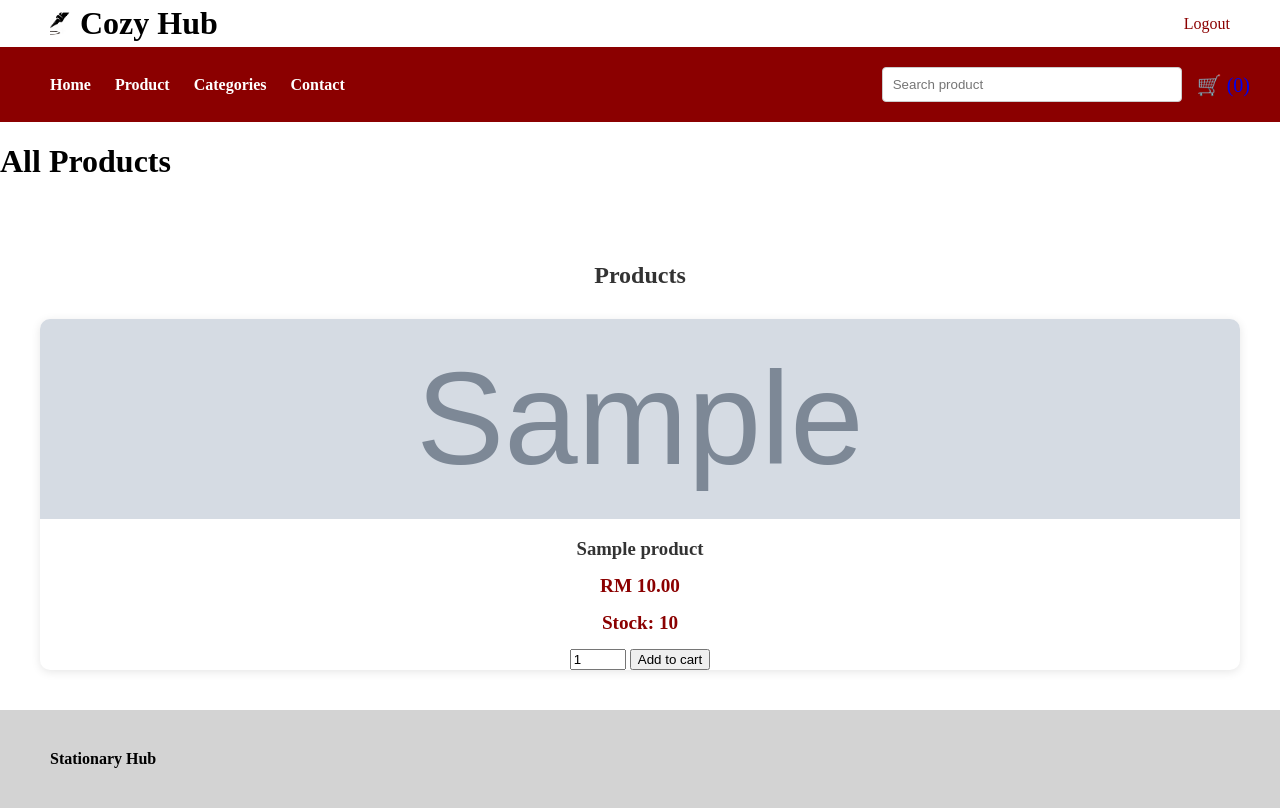
After one commit to ivynghuyxing-art/Ass-Web-Based, a PHP site: page /customer/product.php in a window 1280 px wide. The commit adds this page. Run offline with PHP 8.4, Linux system fonts and the light colour scheme; a user stored in the database is signed in; tables that the repository leaves empty hold one stand-in row (values such as "Sample post"); grey boxes marked "Sample" are stand-in pictures.

Commit message:
add cart

```diff
--- a/app/_base.php
+++ b/app/_base.php
@@ -130,6 +130,29 @@ function login($user, $url = '/') {
     redirect($url);
 }
 
+function ensureCart($user_id) {
+    global $_db;
+    $cart = $_db->prepare('SELECT * FROM cart WHERE user_id = ?');
+    $cart->execute([$user_id]);
+    $cart = $cart->fetch();
+    if (!$cart) {
+        $_db->prepare('INSERT INTO cart (user_id, total_price, total_quantity) VALUES (?,0,0)')->execute([$user_id]);
+        $cart = (object)['cart_id' => $_db->lastInsertId(), 'total_price' => 0, 'total_quantity' => 0];
+    }
+    return $cart;
+}
+
+function recalcCart($cart_id) {
+    global $_db;
+    $_db->prepare('UPDATE cart SET total_quantity = (SELECT COALESCE(SUM(quantity),0) FROM cart_item WHERE cart_id = ?), total_price = (SELECT COALESCE(SUM(price),0) FROM cart_item WHERE cart_id = ?) WHERE cart_id = ?')
+        ->execute([$cart_id, $cart_id, $cart_id]);
+}
+
+function sanitize_qty($qty) {
+    $qty = (int)$qty;
+    return $qty > 0 ? $qty : 1;
+}
+
 
 
 $_db = new PDO('mysql:dbname=stationary_shop', 'root', '', [
--- a/app/css/app.css
+++ b/app/css/app.css
@@ -576,3 +576,26 @@ label.upload img {
 .btn:hover {
     background: rgb(173, 8, 8);
 }
+
+.empty-cart {
+    text-align: center;
+    padding: 40px 20px;
+}
+
+.empty-cart p {
+    font-size: 20px;;
+    color: black;
+    font-style: Arial, sans-serif;
+    font-weight: bold;
+}
+
+.empty-cart a {
+    display: inline-block;
+    margin-top: 20px;
+    padding: 10px 20px;
+    background: darkred;
+    color: white;
+    text-decoration: none;
+    border-radius: 5px;
+    transition: background 0.3s;
+}
--- /dev/null
+++ b/app/customer/product.php
@@ -0,0 +1,91 @@
+<?php
+
+$title = 'Products';
+$_title = 'All Products';
+include '../customer_header.php';
+
+if (!isset($_SESSION['user'])) {
+    temp('info', 'Please login to manage the cart');
+    redirect('/login.php');
+}
+
+if (is_post() && req('action') === 'add') {
+    $product_id = (int)req('product_id');
+    $quantity = sanitize_qty(req('quantity', 1));
+
+    $product = $_db->prepare('SELECT * FROM product WHERE product_id = ?');
+    $product->execute([$product_id]);
+    $product = $product->fetch();
+
+    if (!$product) {
+        temp('info', 'Product not found');
+        redirect('/customer/product.php');
+    }
+
+    if ($quantity > $product->stock_quantity) {
+        temp('info', 'Quantity exceeds stock');
+        redirect('/customer/product.php');
+    }
+
+    $user_id = $_SESSION['user']->user_id;
+    $cart = $_db->prepare('SELECT * FROM cart WHERE user_id = ?');
+    $cart->execute([$user_id]);
+    $cart = $cart->fetch();
+
+    if (!$cart) {
+        $_db->prepare('INSERT INTO cart (user_id, total_price, total_quantity) VALUES (?,0,0)')->execute([$user_id]);
+        $cart_id = $_db->lastInsertId();
+    } else {
+        $cart_id = $cart->cart_id;
+    }
+
+    $item = $_db->prepare('SELECT * FROM cart_item WHERE cart_id = ? AND product_id = ?');
+    $item->execute([$cart_id, $product_id]);
+    $item = $item->fetch();
+
+    if ($item) {
+        $new_qty = $item->quantity + $quantity;
+        if ($new_qty > $product->stock_quantity) {
+            temp('info', 'Not enough stock available');
+            redirect('/customer/product.php');
+        }
+        $_db->prepare('UPDATE cart_item SET quantity = ?, price = ? WHERE cart_item_id = ?')
+            ->execute([$new_qty, $new_qty * $product->price, $item->cart_item_id]);
+    } else {
+        $_db->prepare('INSERT INTO cart_item (cart_id, product_id, quantity, price) VALUES (?,?,?,?)')
+            ->execute([$cart_id, $product_id, $quantity, $quantity * $product->price]);
+    }
+
+    // update cart totals
+    $_db->prepare('UPDATE cart SET total_quantity = (SELECT COALESCE(SUM(quantity),0) FROM cart_item WHERE cart_id = ?), total_price = (SELECT COALESCE(SUM(price),0) FROM cart_item WHERE cart_id = ?) WHERE cart_id = ?')
+        ->execute([$cart_id,$cart_id,$cart_id]);
+
+    temp('info', 'Added to cart');
+    redirect('/customer/cart.php');
+}
+
+// show product list
+$products = $_db->query('SELECT * FROM product')->fetchAll();
+?>
+
+<section class="featured-products">
+    <h2>Products</h2>
+    <div class="product-grid">
+        <?php foreach ($products as $p): ?>
+            <div class="product-card">
+                <img src="/product_img/<?= encode($p->image) ?>" alt="<?= encode($p->product_name) ?>">
+                <h3><?= encode($p->product_name) ?></h3>
+                <p>RM <?= number_format($p->price,2) ?></p>
+                <p>Stock: <?= $p->stock_quantity ?></p>
+                <form method="post" class="add-cart-form">
+                    <input type="hidden" name="action" value="add">
+                    <input type="hidden" name="product_id" value="<?= $p->product_id ?>">
+                    <input type="number" name="quantity" value="1" min="1" max="<?= $p->stock_quantity ?>">
+                    <button type="submit">Add to cart</button>
+                </form>
+            </div>
+        <?php endforeach; ?>
+    </div>
+</section>
+
+<?php include '../_foot.php'; ?>
--- a/app/customer_header.php
+++ b/app/customer_header.php
@@ -51,10 +51,18 @@ require'_base.php';
             </div>
 
             <div class="cart-btn">
-                <a href="/customer/cart.php">🛒</a>
-            </div>
+            <?php
+            $cart_count = 0;
+            if (isset($_SESSION['user'])) {
+                $stmCount = $_db->prepare("SELECT COALESCE(SUM(ci.quantity),0) FROM cart_item ci JOIN cart c ON ci.cart_id=c.cart_id WHERE c.user_id=?");
+                $stmCount->execute([$_SESSION['user']->user_id]);
+                $cart_count = $stmCount->fetchColumn();
+            }
+            ?>
+            <a href="/customer/cart.php">🛒 (<?= $cart_count ?>)</a>
         </div>
-    </nav>
+    </div>
+</nav>
 
-    <main>
-        <h1><?= $_title ?? 'Untitled' ?></h1>
+<main>
+    <h1><?= $_title ?? 'Untitled' ?></h1>
```
Also changed, not shown: app/customer/cart.php (+114 -0 lines), app/customer/checkout.php (+92 -0 lines), app/customer/order.php (+48 -0 lines), app/customer/order_detail.php (added, +55 -0 lines), app/photo/69cf503244c16.jpg (added).
